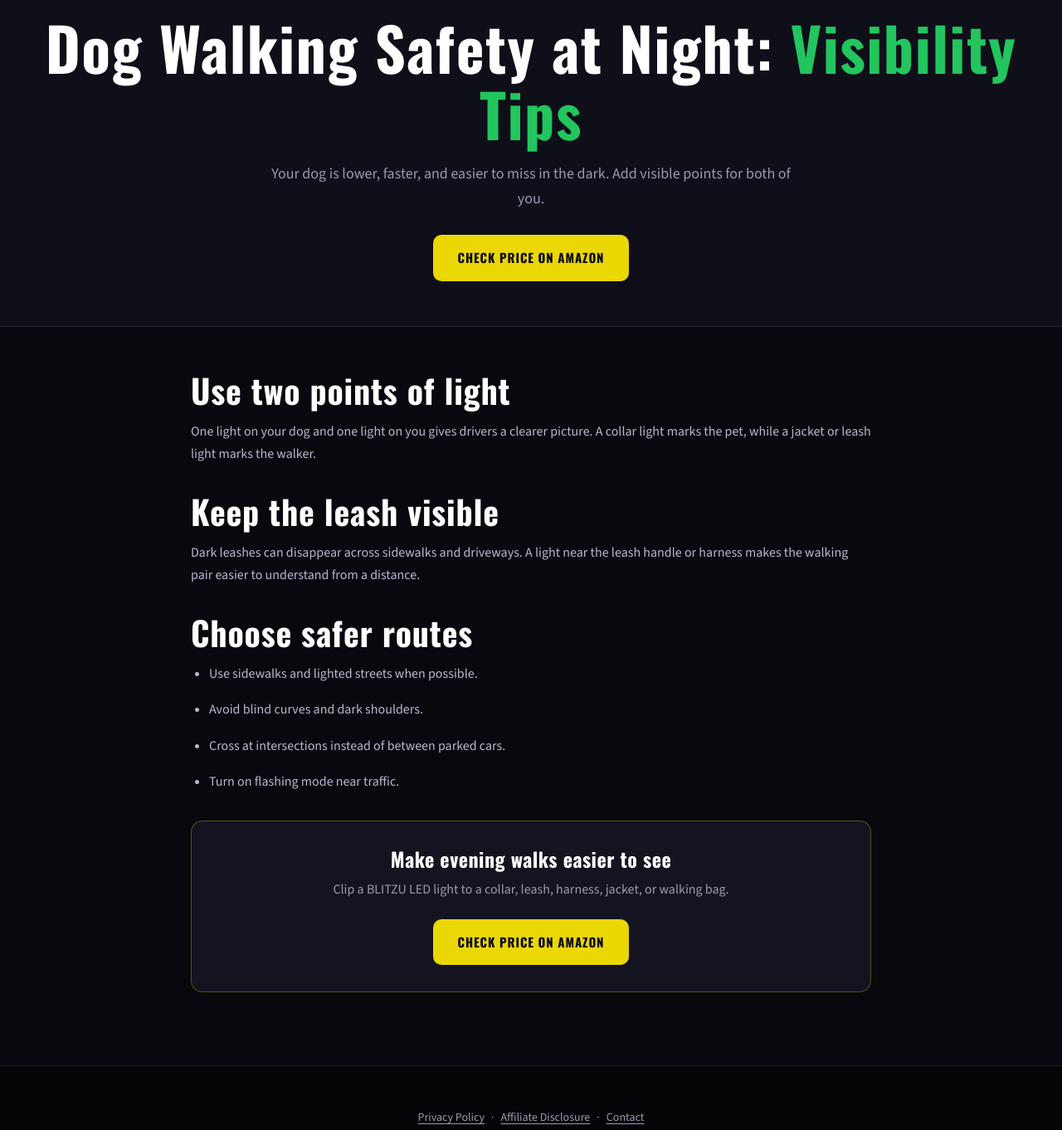
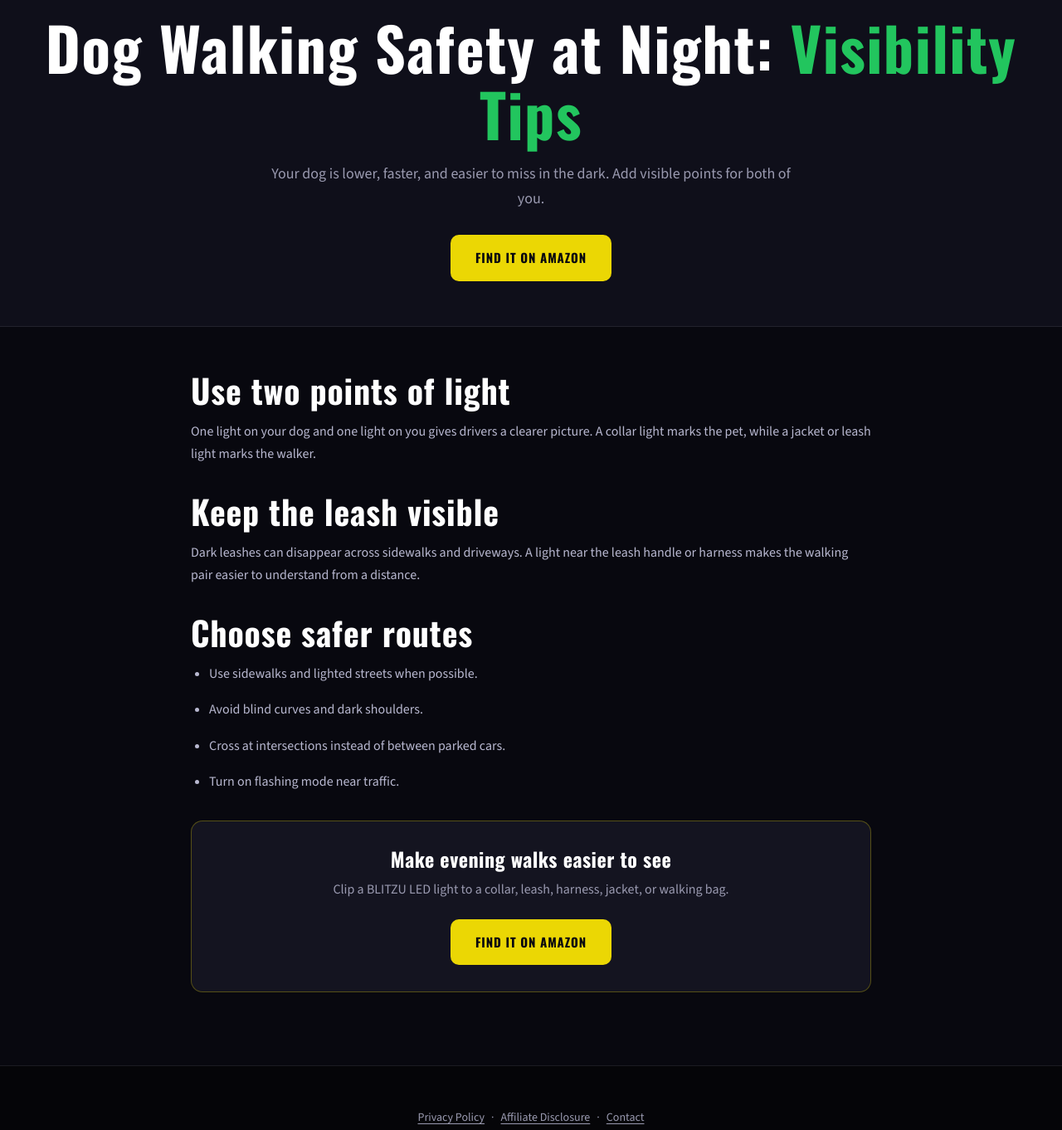
Before and after one commit to simplysharon62-hash/mysimplyledstore, a plain HTML site: page dog-walking-safety.html in a window 1280 px wide. Shown: the part 234-1596 px from the top of the page at 83% size. Drawn offline with nearby package versions, Linux system fonts and the light colour scheme.

Commit message:
Standardize Amazon CTA wording in dog-walking-safety.html

```diff
--- a/dog-walking-safety.html
+++ b/dog-walking-safety.html
@@ -13,8 +13,8 @@
 <body>
   <nav><div class="nav-inner"><a class="nav-logo" href="index.html"><img src="simplyledstore-logo.svg" alt="Simplyledstore"><span>Simplyledstore</span></a><div class="nav-links" id="navLinks"><a class="nav-link" href="index.html">Home</a><a class="nav-link" href="joggers.html">Joggers</a><a class="nav-link active" href="dog-walking-safety.html">Pets</a><a class="nav-link" href="cyclists.html">Cyclists</a><a class="nav-link" href="produce-washer.html">Produce Washers</a><a class="nav-link" href="about.html">About Us</a><a class="nav-link" href="blog.html">Blog</a></div><button class="hamburger" id="menuToggle" type="button" aria-label="Open menu" aria-expanded="false" aria-controls="navLinks"><span></span><span></span><span></span></button></div></nav>
   <div class="breadcrumbs"><a href="index.html">Home</a> / <a href="blog.html">Blog</a> / Dog Walking Safety</div>
-  <article><section class="sub-hero"><div class="hero-badge" style="background:rgba(34,197,94,0.1);border-color:rgba(34,197,94,0.3);"><div class="badge-dot" style="background:var(--green);"></div><span style="color:var(--green);">Pet Safety</span></div><h1>Dog Walking Safety at Night: <span style="color:var(--green);">Visibility Tips</span></h1><p>Your dog is lower, faster, and easier to miss in the dark. Add visible points for both of you.</p><a href="https://www.amazon.com/s?k=BLITZU+clip+on+LED+safety+light&tag=simplyledst01-20" target="_blank" rel="noopener noreferrer nofollow sponsored" class="btn">Check Price on Amazon</a></section>
-  <section class="section"><div class="content-inner"><h2>Use two points of light</h2><p>One light on your dog and one light on you gives drivers a clearer picture. A collar light marks the pet, while a jacket or leash light marks the walker.</p><h2>Keep the leash visible</h2><p>Dark leashes can disappear across sidewalks and driveways. A light near the leash handle or harness makes the walking pair easier to understand from a distance.</p><h2>Choose safer routes</h2><ul><li>Use sidewalks and lighted streets when possible.</li><li>Avoid blind curves and dark shoulders.</li><li>Cross at intersections instead of between parked cars.</li><li>Turn on flashing mode near traffic.</li></ul><div class="cta-box"><h3>Make evening walks easier to see</h3><p>Clip a BLITZU LED light to a collar, leash, harness, jacket, or walking bag.</p><a href="https://www.amazon.com/s?k=BLITZU+clip+on+LED+safety+light&tag=simplyledst01-20" target="_blank" rel="noopener noreferrer nofollow sponsored" class="btn">Check Price on Amazon</a></div></div></section></article>
+  <article><section class="sub-hero"><div class="hero-badge" style="background:rgba(34,197,94,0.1);border-color:rgba(34,197,94,0.3);"><div class="badge-dot" style="background:var(--green);"></div><span style="color:var(--green);">Pet Safety</span></div><h1>Dog Walking Safety at Night: <span style="color:var(--green);">Visibility Tips</span></h1><p>Your dog is lower, faster, and easier to miss in the dark. Add visible points for both of you.</p><a href="https://www.amazon.com/s?k=BLITZU+clip+on+LED+safety+light&tag=simplyledst01-20" target="_blank" rel="noopener noreferrer nofollow sponsored" class="btn">Find it on Amazon</a></section>
+  <section class="section"><div class="content-inner"><h2>Use two points of light</h2><p>One light on your dog and one light on you gives drivers a clearer picture. A collar light marks the pet, while a jacket or leash light marks the walker.</p><h2>Keep the leash visible</h2><p>Dark leashes can disappear across sidewalks and driveways. A light near the leash handle or harness makes the walking pair easier to understand from a distance.</p><h2>Choose safer routes</h2><ul><li>Use sidewalks and lighted streets when possible.</li><li>Avoid blind curves and dark shoulders.</li><li>Cross at intersections instead of between parked cars.</li><li>Turn on flashing mode near traffic.</li></ul><div class="cta-box"><h3>Make evening walks easier to see</h3><p>Clip a BLITZU LED light to a collar, leash, harness, jacket, or walking bag.</p><a href="https://www.amazon.com/s?k=BLITZU+clip+on+LED+safety+light&tag=simplyledst01-20" target="_blank" rel="noopener noreferrer nofollow sponsored" class="btn">Find it on Amazon</a></div></div></section></article>
   <footer><div class="footer-inner"><div class="footer-legal"><a href="privacy-policy.html">Privacy Policy</a><span>·</span><a href="affiliate-disclosure.html">Affiliate Disclosure</a><span>·</span><a href="contact.html">Contact</a></div><div class="footer-bottom">© 2026 Simplyledstore · As an Amazon Associate I earn from qualifying purchases.</div></div></footer><script src="site.js"></script>
 </body>
 </html>
```
